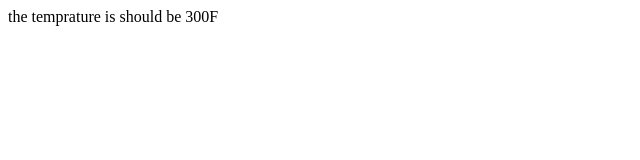
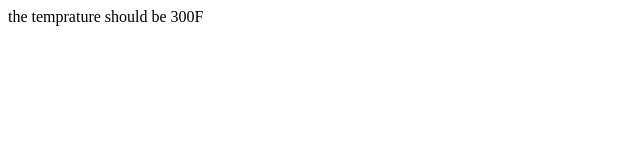
Before and after one commit to bersufqad/Git-learning, a plain HTML site: page old.html in a window 1280 px wide. Shown: the full height of the page, 0-640 px from the left. Drawn offline with Linux system fonts and the light colour scheme.

```diff
--- a/old.html
+++ b/old.html
@@ -5,6 +5,6 @@
     <title>Document</title>
 </head>
 <body>
-    <p>the temprature is  should be 300F</p>
+    <p>the temprature should be 300F</p>
 </body>
 </html>
```
